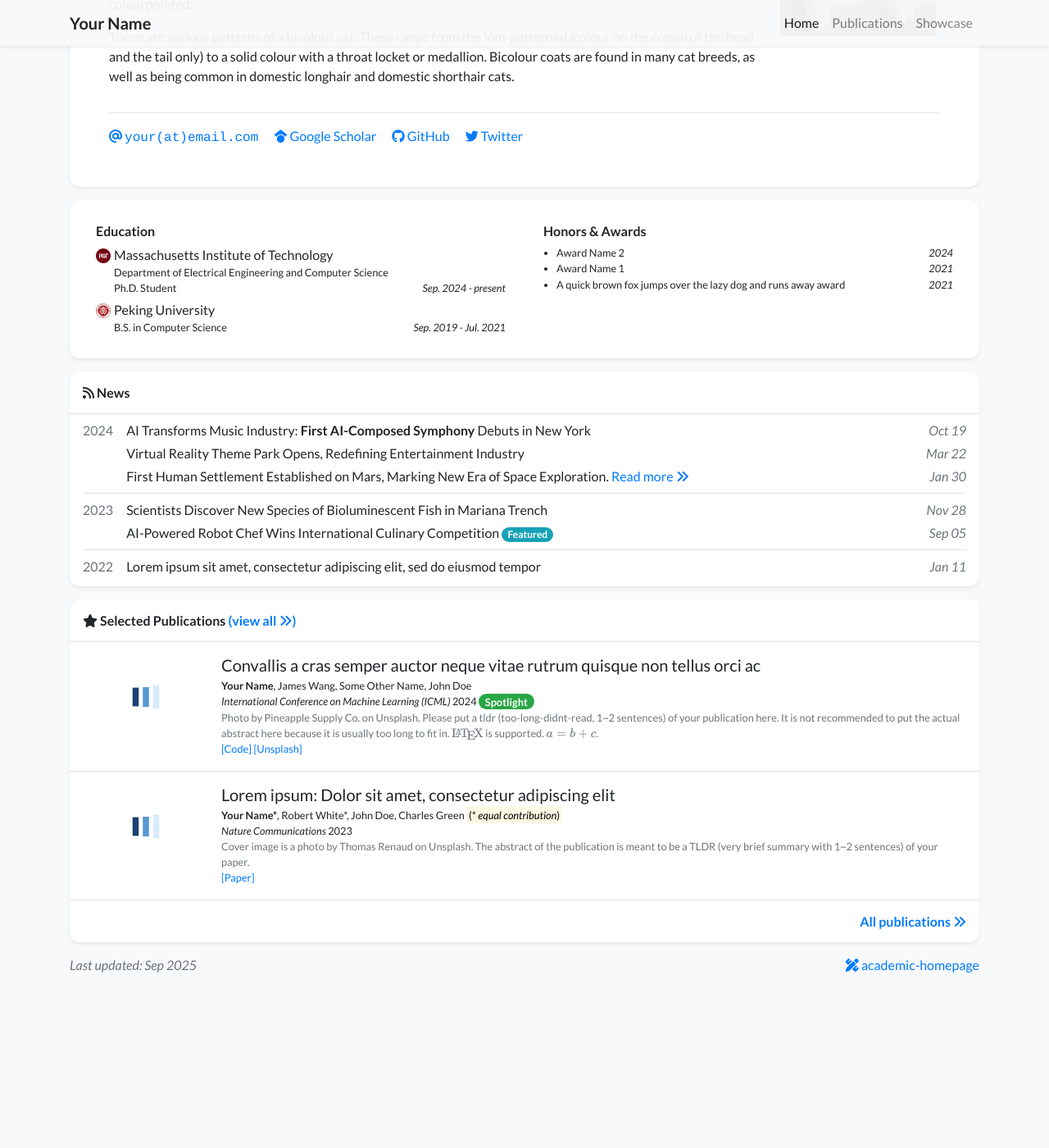
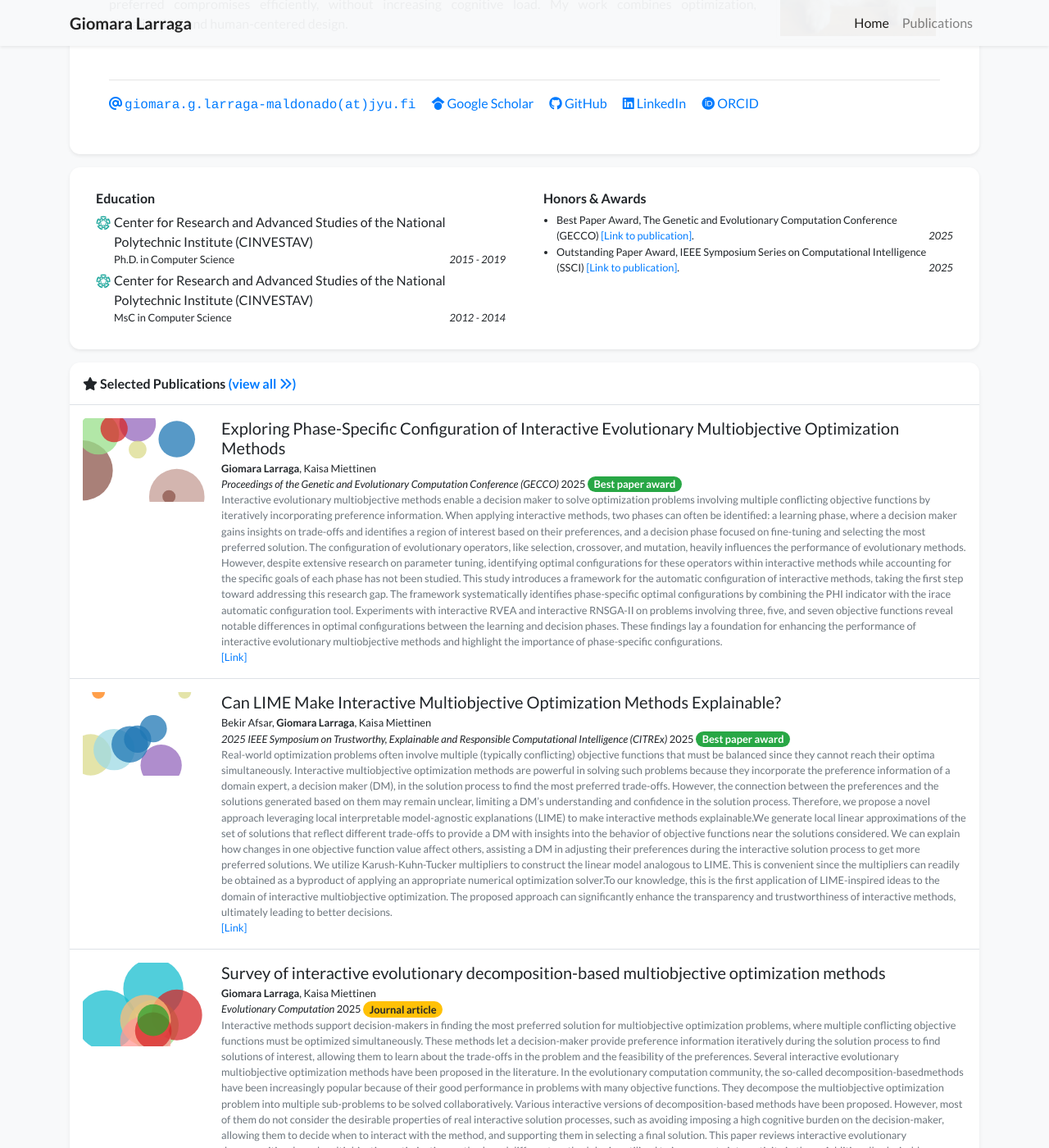
Before and after one commit to giomara-larraga/giomara-larraga.github.io, a Jekyll site: the page built from index.html, in a window 1280 px wide and 1400 px high, scrolled down 279 px. Shown: the whole window at 82% size. Built offline with Jekyll 4.4.1, drawn with Linux system fonts in a browser that asks for light colours; nearby versions of some CDN libraries; a style sheet for code colours, icons or effects is not loaded; before the commit the page ends 1484 px from its top, so only the background shows below that; some of the changed text lies outside the part shown.

Commit message:
Added basic info

```diff
--- a/Gemfile
+++ b/Gemfile
@@ -8,7 +8,7 @@ source "https://rubygems.org"
 #
 # This will help ensure the proper Jekyll version is running.
 # Happy Jekylling!
-gem "jekyll", "~> 3.9"
+gem "jekyll", "~> 4.3.3"
 
 # This is the default theme for new Jekyll sites. You may change this to anything you like.
 # gem "minima", "~> 2.0"
@@ -31,3 +31,7 @@ gem "wdm", "~> 0.2" if Gem.win_platform?
 
 gem "webrick", "~> 1.7"
 gem "kramdown-parser-gfm"
+
+gem "base64"
+gem "logger"
+gem "csv"
--- a/_data/authors.yml
+++ b/_data/authors.yml
@@ -1,22 +1,2 @@
-"Your Name":
+"Giomara Larraga":
   bold: true
-
-"Robert White":
-  url: https://www.google.com/?q=Robert+White
-
-"Charles Green (MIT)":
-  name: Charles Green
-  url: https://www.google.com/?q=Charles+Green+MIT
-
-"Charles Green (Stanford)":
-  name: Charles Green
-  url: https://www.google.com/?q=Charles+Green+Stanford
-
-"Garrett Harris":
-  url: https://www.google.com/?q=Garrett+Harris
-
-"James Wang":
-  url: https://www.google.com/?q=James+Wang
-
-"John Doe":
-  url: https://www.google.com/?q=John+Doe
--- a/_data/display.yml
+++ b/_data/display.yml
@@ -1,6 +1,6 @@
 homepage:
   show_experience: true
-  show_news: true
+  show_news: false
   show_selected_publications: true
   num_news: 10
 
--- a/_data/navigation.yml
+++ b/_data/navigation.yml
@@ -1,9 +1,7 @@
 pages:
-# NOTE: `name` field must match the `navbar_title` field in the page's front matter to ensure the correct page is highlighted in the navbar.
-#       For example, the `navbar_title` field in `showcase.html` is "Showcase" and the `name` field here should also be "Showcase"
-- name: Home
-  url: /
-- name: Publications
-  url: /publications
-- name: Showcase
-  url: /showcase
+  # NOTE: `name` field must match the `navbar_title` field in the page's front matter to ensure the correct page is highlighted in the navbar.
+  #       For example, the `navbar_title` field in `showcase.html` is "Showcase" and the `name` field here should also be "Showcase"
+  - name: Home
+    url: /
+  - name: Publications
+    url: /publications
--- a/_data/profile.yml
+++ b/_data/profile.yml
@@ -1,50 +1,41 @@
-primary_name: "Your Name"
+primary_name: "Giomara Larraga"
 secondary_name: ""
-navbar_name: "Your Name"
+navbar_name: "Giomara Larraga"
 
 positions:
-- logo: /assets/images/badges/MIT_Social_circle.png  # Logo is optional
-  name: Position 1 with logo
-- name: Position 2 without logo
+  - logo: /assets/images/badges/JYU_circle.png # Logo is optional
+    name: Postdoctoral Researcher
 
-
-email: "your@email.com"
+email: "giomara.g.larraga-maldonado@jyu.fi"
 # cv_link: link-to-your-cv-file
-gscholar: xFmQpf4AAAAJ  # This is an example, replace it with your own Google Scholar ID
-github: your_github_id
-twitter: your_twitter_id  # Do not include the '@' symbol
+gscholar: 3tzL8AQAAAAJ # This is an example, replace it with your own Google Scholar ID
+github: giomara-larraga
 # wechat_qrcode: /assets/images/etc/wechat.jpg
 # wechat_prompt: >-
 #   Please tell me your <strong>name</strong> and <strong>affiliation</strong> (current or past) when adding my wechat. Thanks!
-# linkedin: your-linked-in-id
-# orcid: 0000-0000-0000-0000
+linkedin: giomara-larraga
+orcid: 0000-0001-8280-7040
 
-short_bio_text_justify: false
+short_bio_text_justify: true
 short_bio: >-
   <p>
-    A <a href="https://en.wikipedia.org/wiki/Bicolor_cat" target="_blank">bicolor cat</a> is a cat with white fur combined with fur of some other colour, for example solid black, tabby, or colourpointed.
-  </p>
-  <p>
-    There are various patterns of a bicolour cat. These range from the Van-patterned (colour on the crown of the head
-    and the tail only) to a solid colour with a throat locket or medallion. Bicolour coats are found in many cat breeds,
-    as well as being common in domestic longhair and domestic shorthair cats.
+    My research focuses on supporting decision-making under conflicting objectives through interactive multiobjective evolutionary algorithms. I develop methods and user interfaces that guide decision makers toward preferred compromises efficiently, without increasing cognitive load. My work combines optimization, visualization, and human-centered design.
   </p>
 
 portrait_url: /assets/images/photos/portrait.jpg
-portrait_caption: >-
-  Photo by Manja Vitolic on Unsplash (this caption is optional, comment it out to disable).
+#portrait_caption: >-
+#  Photo by Manja Vitolic on Unsplash (this caption is optional, comment it out to disable).
 
 education:
-- name: Massachusetts Institute of Technology
-  logo: /assets/images/badges/MIT_Social_circle.png
-  position: >-
-    Department of Electrical Engineering and Computer Science <br/>
-    Ph.D. Student
-  date: Sep. 2024 - present
-- name: Peking University
-  logo: /assets/images/badges/PKU_red.png
-  position: B.S. in Computer Science
-  date: Sep. 2019 - Jul. 2021
+  - name: Center for Research and Advanced Studies of the National Polytechnic Institute (CINVESTAV)
+    logo: /assets/images/badges/cinvestavipn_logo.jpg
+    position: >-
+      Ph.D. in Computer Science
+    date: 2015 - 2019
+  - name: Center for Research and Advanced Studies of the National Polytechnic Institute (CINVESTAV)
+    logo: /assets/images/badges/cinvestavipn_logo.jpg
+    position: MsC in Computer Science
+    date: 2012 - 2014
 
 # experience:
 # - name: Peking University
@@ -53,9 +44,7 @@ education:
 #   date: Sep. 2019 - Jul. 2021
 
 awards:
-- name: Award Name 2
-  date: 2024
-- name: Award Name 1
-  date: 2021
-- name: A quick brown fox jumps over the lazy dog and runs away award
-  date: 2021
+  - name: Best Paper Award, The Genetic and Evolutionary Computation Conference (GECCO) <a href="https://dl.acm.org/doi/10.1145/3712256.3726367" target="_blank">[Link to publication]</a>.
+    date: 2025
+  - name: Outstanding Paper Award, IEEE Symposium Series on Computational Intelligence (SSCI) <a href="https://ieeexplore.ieee.org/document/10974943" target="_blank">[Link to publication]</a>.
+    date: 2025
```
Also changed, not shown: _publications/2023/2023-EMO.md (added, +20 -0 lines), _publications/2023/2023-GECCO-bhupinder.md (added, +21 -0 lines), _publications/2023/2023-GECCO.md (added, +20 -0 lines), _publications/2023/2023-pub-example-1.md (deleted, +0 -17 lines), _publications/2023/2023-pub-example-2.md (deleted, +0 -24 lines), _publications/2023/2023-pub-example-no-cover.md (deleted, +0 -22 lines), _publications/2024/2024-pub-example-3.md (deleted, +0 -22 lines), _publications/2025/2025-GECCO.md (added, +19 -0 lines), _publications/2025/2025-Icons.md (added, +23 -0 lines), _publications/2025/2025-SSCI.md (added, +20 -0 lines), _publications/2025/2025-Survey.md (added, +19 -0 lines), assets/images/badges/JYU_circle.png (added), assets/images/badges/cinvestavipn_logo.jpg (added).
